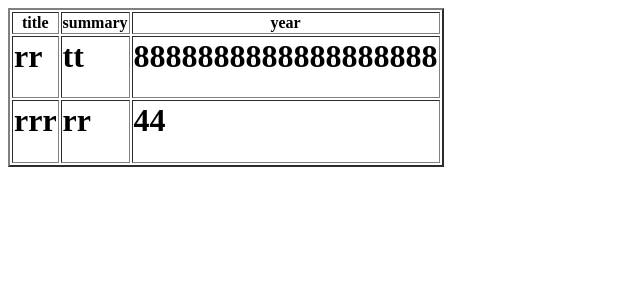
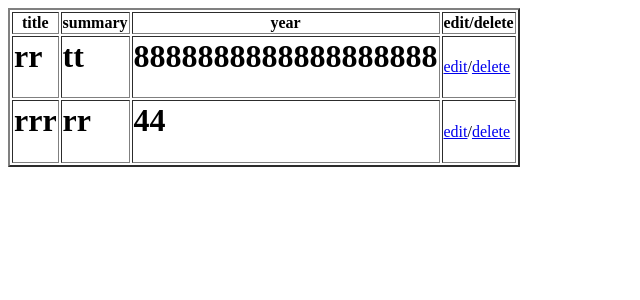
Before and after one commit to SHIBIN1999/SAMPLE_DJANGO-PROJECT, a Django app: page /table/ in a window 1280 px wide. Shown: the top 300 px of the page, without its empty margins (0-640 px from the left). Run offline with Django 5.2, Linux system fonts and the light colour scheme; data comes from the database, SQL or seed files in the repository; both versions use the stored data as it was after the commit.

Commit message:
delete crud is correct and edit function not correct

```diff
--- a/Urlproject/subapp/urls.py
+++ b/Urlproject/subapp/urls.py
@@ -5,6 +5,8 @@ from . import views
 urlpatterns = [
     path('create/',views.create,name='create'),
     path('list/',views.list,name='list'),
-    path('edit/',views.edit,name='edit'),
-    path('table/',views.table,name='table')
+    path('table/',views.table,name='table'),
+    path('delete/<pk>',views.delete,name='delete'),
+    path('edit/<pk>',views.edit,name='edit')
+
 ]
--- a/Urlproject/subapp/views.py
+++ b/Urlproject/subapp/views.py
@@ -18,5 +18,22 @@ def list(request):
 def table(request):
     database_value=Student.objects.all()
     return render(request,'table.html',{'database_value':database_value})
-def edit(request):
-    return render(request,'edit.html')
+def edit(request,pk):
+    print(pk)
+    get_id=Student.objects.get(pk=pk)
+    print(get_id)
+    if request.POST:
+        get_id.title=request.POST.get('title')
+        get_id.summary=request.POST.get('summary')
+        get_id.year=request.POST.get('year')
+        get_id.save()
+    return render(request,'edit.html',{'e':get_id})
+
+def delete(request,pk):
+    get_id=Student.objects.get(pk=pk)
+    get_id.delete()
+    database_value=Student.objects.all()
+    return render(request,'table.html',{'database_value':database_value})
+
+    database_value=Student.objects.all()
+    return render(request,'table.html',{'database_value':database_value})
--- a/Urlproject/template/table.html
+++ b/Urlproject/template/table.html
@@ -1,6 +1,6 @@
 <table border="2px solid red">
     <tr>
-        <th>title</th><th>summary</th><th>year</th>
+        <th>title</th><th>summary</th><th>year</th><th>edit/delete</th>
     </tr>
 
 {% for k in database_value%}
@@ -8,6 +8,7 @@
 <td><h1>{{k.title}}</h1></td>
 <td><h1> {{k.summary}}</h1></td>
 <td><h1>{{k.year}}</h1></td>
+<td><a href="{% url 'edit' k.id %}">edit</a>/<a href="{% url 'delete' k.id %}">delete</a></td>
 </tr>
 {% endfor%}
 
```
Also changed, not shown: Urlproject/template/edit.html (+7 -4 lines), Urlproject/db.sqlite3.
